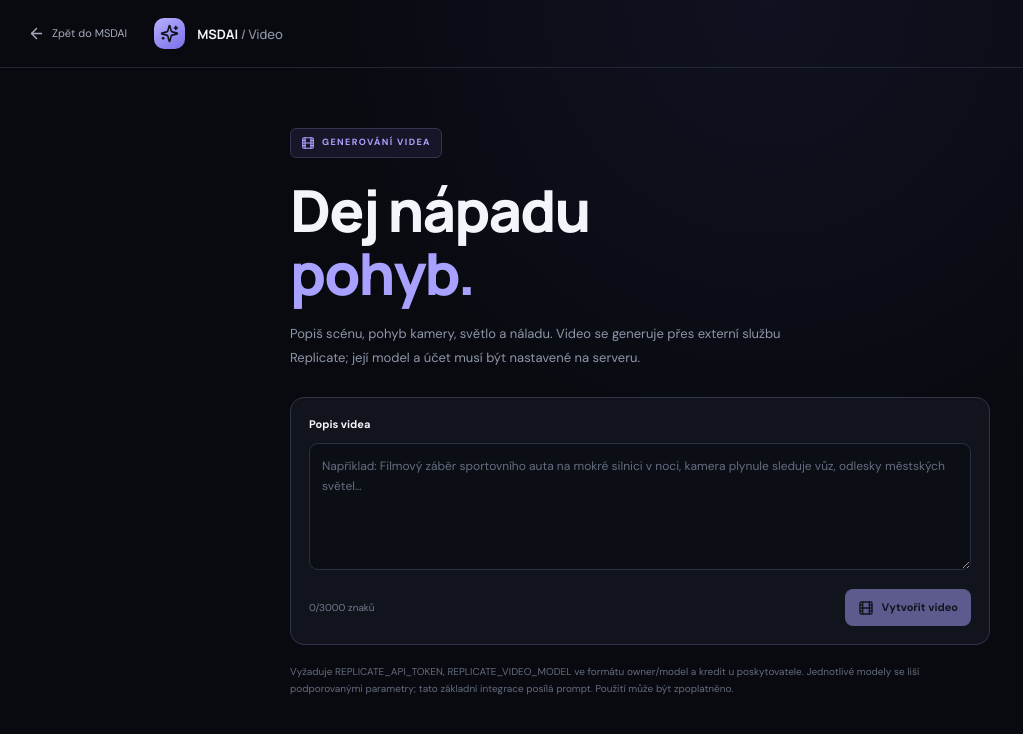
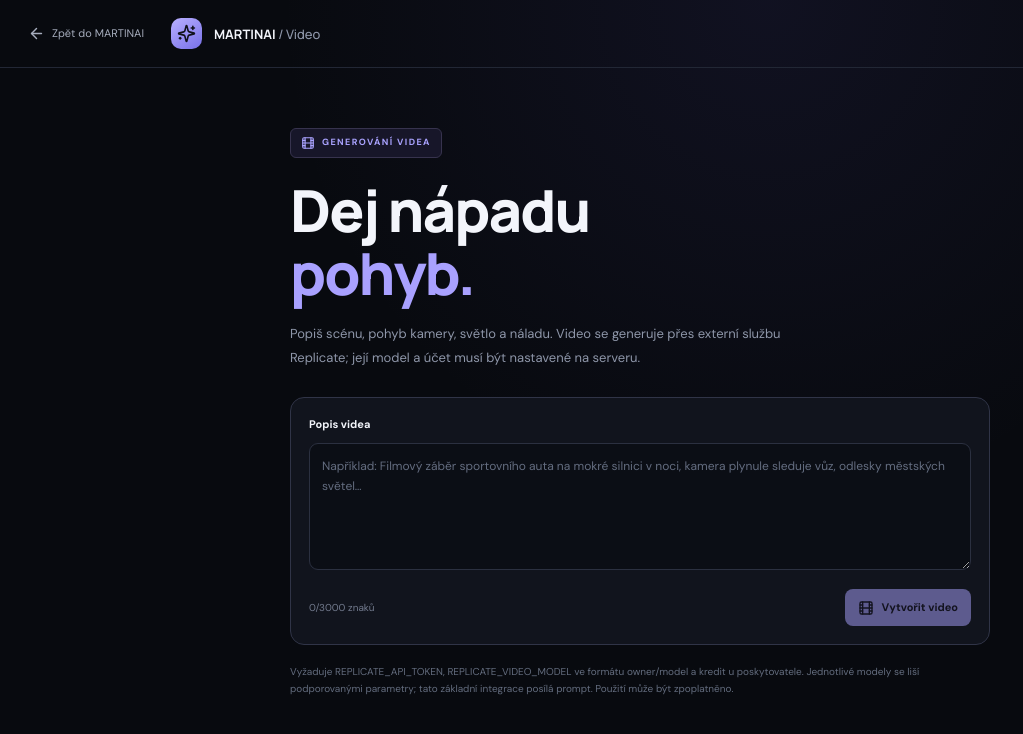
Before and after one commit to martinslad10/astra-ai, a Next.js app: page /video in a window 1280 px wide. Shown: the top 734 px of the page, without its empty margins (0-1023 px from the left). Built offline with nearby package versions, Linux system fonts and the light colour scheme; no server answers.

Commit message:
Rename app branding to MARTINAI

```diff
--- a/src/app/video/page.tsx
+++ b/src/app/video/page.tsx
@@ -56,7 +56,7 @@ export default function VideoPage() {
   }
 
   return <main className="image-page">
-    <header className="image-header"><Link href="/" className="back-link"><ArrowLeft size={17}/> Zpět do MSDAI</Link><div className="brand-mark"><Sparkles size={19}/></div><strong>MSDAI <span>/ Video</span></strong></header>
+    <header className="image-header"><Link href="/" className="back-link"><ArrowLeft size={17}/> Zpět do MARTINAI</Link><div className="brand-mark"><Sparkles size={19}/></div><strong>MARTINAI <span>/ Video</span></strong></header>
     <section className="image-content">
       <div className="eyebrow"><Film size={14}/> GENEROVÁNÍ VIDEA</div>
       <h1>Dej nápadu<br/><span>pohyb.</span></h1>
```
